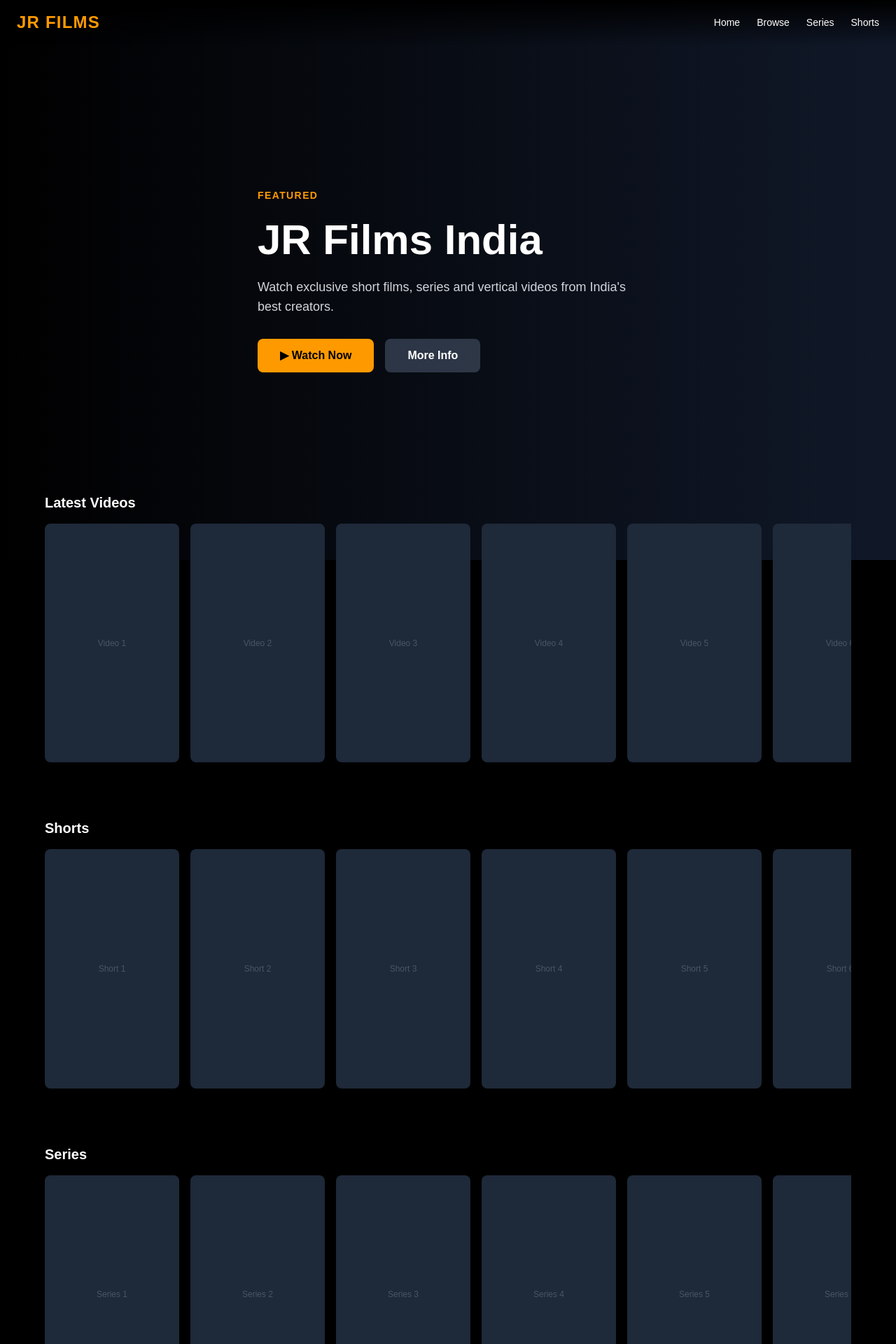
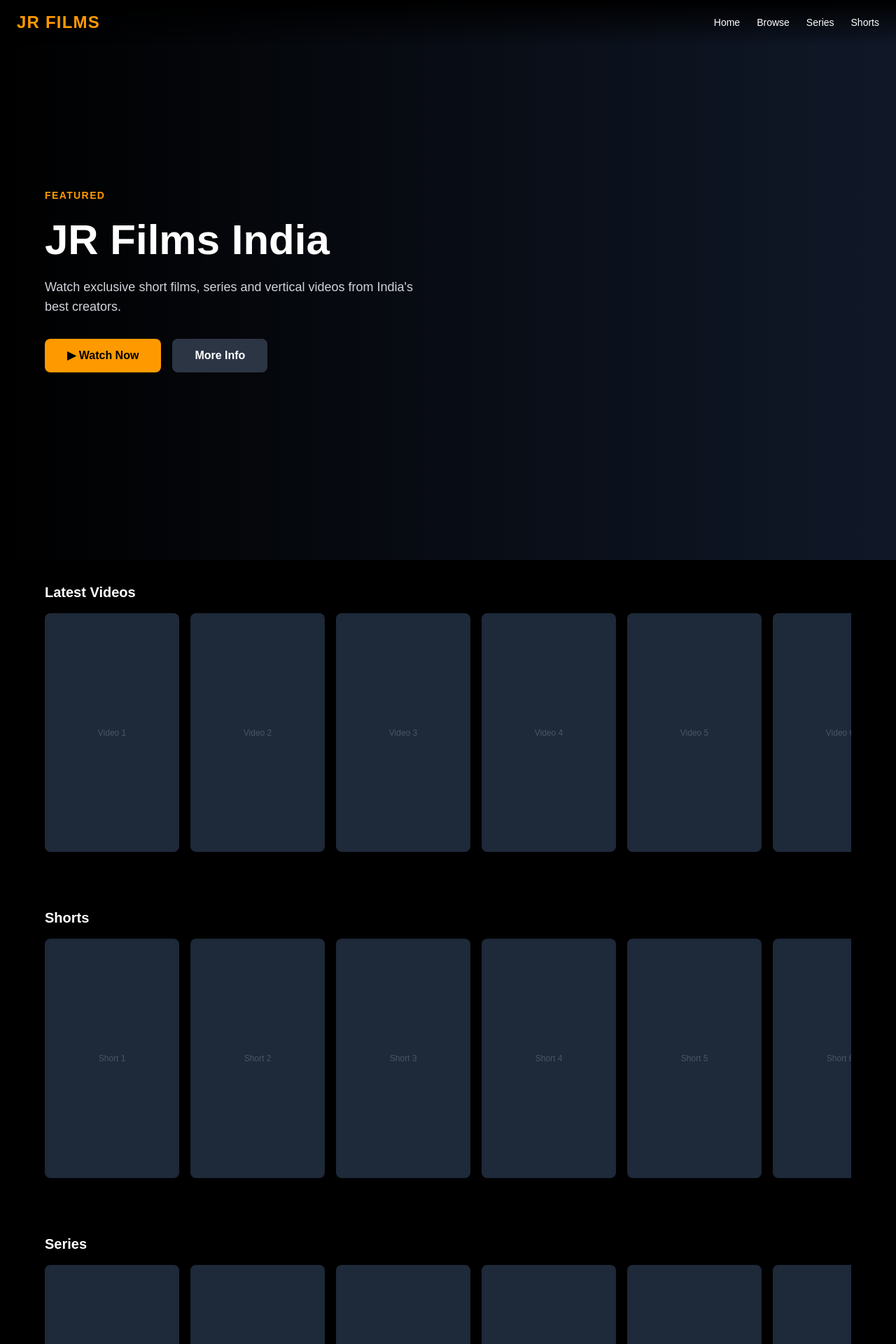
Before and after one commit to jrfilmsindia-glitch/jrfilmsindia, a Next.js app: page / in a window 1280 px wide. Shown: the top 1920 px of the page at 70% size. Built offline with nearby package versions, Linux system fonts and the light colour scheme.

Commit message:
fix clickable video cards and watch page

```diff
--- a/app/page.tsx
+++ b/app/page.tsx
@@ -1,3 +1,4 @@
+import Link from 'next/link'
 import Navbar from '@/components/Navbar'
 
 export default function Home() {
@@ -6,10 +7,10 @@ export default function Home() {
       <Navbar />
 
       {/* Hero Section */}
-      <div className="relative h-screen flex items-center justify-center">
-        <div className="absolute inset-0 bg-gradient-to-r from-black via-black/50 to-transparent z-10" />
+      <div className="relative h-screen flex items-center">
         <div className="absolute inset-0 bg-gray-900" />
-        <div className="relative z-20 px-6 md:px-16 max-w-2xl">
+        <div className="absolute inset-0 bg-gradient-to-r from-black via-black/50 to-transparent" />
+        <div className="relative z-10 px-6 md:px-16 max-w-2xl">
           <p className="text-amber-500 text-sm font-bold uppercase tracking-widest mb-4">Featured</p>
           <h1 className="text-white text-4xl md:text-6xl font-bold mb-4 leading-tight">
             JR Films India
@@ -19,8 +20,8 @@ export default function Home() {
           </p>
           <div className="flex gap-4">
             <button className="bg-amber-500 text-black font-bold px-8 py-3 rounded-lg hover:bg-amber-400 transition">
-  ▶ Watch Now
-</button>
+              ▶ Watch Now
+            </button>
             <button className="bg-gray-700/80 text-white font-bold px-8 py-3 rounded-lg hover:bg-gray-600 transition">
               More Info
             </button>
@@ -29,17 +30,17 @@ export default function Home() {
       </div>
 
       {/* Latest Videos Row */}
-      <div className="px-6 md:px-16 py-8 -mt-32 relative z-20">
+      <div className="px-6 md:px-16 py-8">
         <h2 className="text-white text-xl font-bold mb-4">Latest Videos</h2>
-        <div className="flex gap-4 overflow-x-auto pb-4 scrollbar-hide">
+        <div className="flex gap-4 overflow-x-auto pb-4">
           {[1,2,3,4,5,6].map((i) => (
-            <div key={i} className="flex-shrink-0 w-36 md:w-48 cursor-pointer group">
-              <div className="aspect-[9/16] bg-gray-800 rounded-lg overflow-hidden group-hover:scale-105 transition-transform duration-200">
+            <Link key={i} href={`/watch/${i}`} className="flex-shrink-0 w-36 md:w-48">
+              <div className="aspect-[9/16] bg-gray-800 rounded-lg overflow-hidden hover:scale-105 transition-transform duration-200">
                 <div className="w-full h-full flex items-center justify-center">
                   <span className="text-gray-600 text-xs">Video {i}</span>
                 </div>
               </div>
-            </div>
+            </Link>
           ))}
         </div>
       </div>
@@ -47,15 +48,15 @@ export default function Home() {
       {/* Shorts Row */}
       <div className="px-6 md:px-16 py-8">
         <h2 className="text-white text-xl font-bold mb-4">Shorts</h2>
-        <div className="flex gap-4 overflow-x-auto pb-4 scrollbar-hide">
+        <div className="flex gap-4 overflow-x-auto pb-4">
           {[1,2,3,4,5,6].map((i) => (
-            <div key={i} className="flex-shrink-0 w-36 md:w-48 cursor-pointer group">
-              <div className="aspect-[9/16] bg-gray-800 rounded-lg overflow-hidden group-hover:scale-105 transition-transform duration-200">
+            <Link key={i} href={`/watch/${i}`} className="flex-shrink-0 w-36 md:w-48">
+              <div className="aspect-[9/16] bg-gray-800 rounded-lg overflow-hidden hover:scale-105 transition-transform duration-200">
                 <div className="w-full h-full flex items-center justify-center">
                   <span className="text-gray-600 text-xs">Short {i}</span>
                 </div>
               </div>
-            </div>
+            </Link>
           ))}
         </div>
       </div>
@@ -63,15 +64,15 @@ export default function Home() {
       {/* Series Row */}
       <div className="px-6 md:px-16 py-8">
         <h2 className="text-white text-xl font-bold mb-4">Series</h2>
-        <div className="flex gap-4 overflow-x-auto pb-4 scrollbar-hide">
+        <div className="flex gap-4 overflow-x-auto pb-4">
           {[1,2,3,4,5,6].map((i) => (
-            <div key={i} className="flex-shrink-0 w-36 md:w-48 cursor-pointer group">
-              <div className="aspect-[9/16] bg-gray-800 rounded-lg overflow-hidden group-hover:scale-105 transition-transform duration-200">
+            <Link key={i} href={`/watch/${i}`} className="flex-shrink-0 w-36 md:w-48">
+              <div className="aspect-[9/16] bg-gray-800 rounded-lg overflow-hidden hover:scale-105 transition-transform duration-200">
                 <div className="w-full h-full flex items-center justify-center">
                   <span className="text-gray-600 text-xs">Series {i}</span>
                 </div>
               </div>
-            </div>
+            </Link>
           ))}
         </div>
       </div>
--- a/app/watch/[id]/page.tsx
+++ b/app/watch/[id]/page.tsx
@@ -6,13 +6,11 @@ export default function WatchPage({ params }: { params: { id: string } }) {
       <Navbar />
       <div className="pt-20 px-6 md:px-16">
 
-        {/* Video Player */}
         <div className="max-w-2xl mx-auto">
           <div className="aspect-[9/16] bg-gray-900 rounded-xl overflow-hidden flex items-center justify-center">
             <p className="text-gray-500">Video player will load here</p>
           </div>
 
-          {/* Video Info */}
           <div className="mt-6">
             <h1 className="text-white text-2xl font-bold">Video Title</h1>
             <p className="text-amber-500 text-sm mt-1">Category</p>
@@ -21,9 +19,8 @@ export default function WatchPage({ params }: { params: { id: string } }) {
             </p>
           </div>
 
-          {/* Action Buttons */}
           <div className="flex gap-4 mt-6">
-            <button className="bg-amber-500 text-black font-bold px-6 py-3 rounded-lg hover:bg-amber-400 transition flex items-center gap-2">
+            <button className="bg-amber-500 text-black font-bold px-6 py-3 rounded-lg hover:bg-amber-400 transition">
               ▶ Play
             </button>
             <button className="bg-gray-800 text-white font-bold px-6 py-3 rounded-lg hover:bg-gray-700 transition">
@@ -35,7 +32,6 @@ export default function WatchPage({ params }: { params: { id: string } }) {
           </div>
         </div>
 
-        {/* Related Videos */}
         <div className="max-w-2xl mx-auto mt-12 mb-8">
           <h2 className="text-white text-xl font-bold mb-4">More Like This</h2>
           <div className="grid grid-cols-3 gap-3">
```
